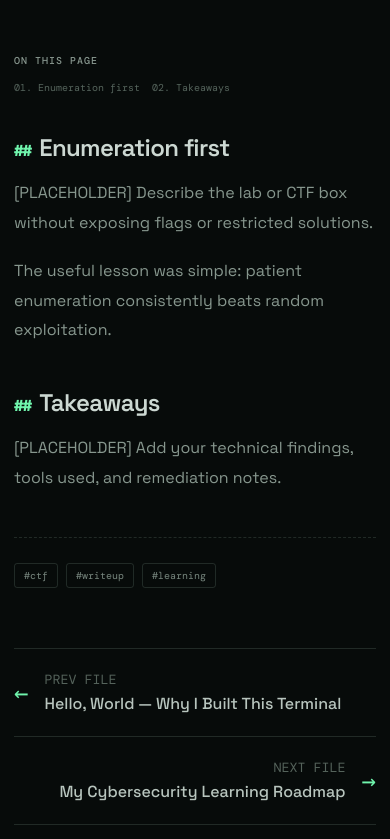
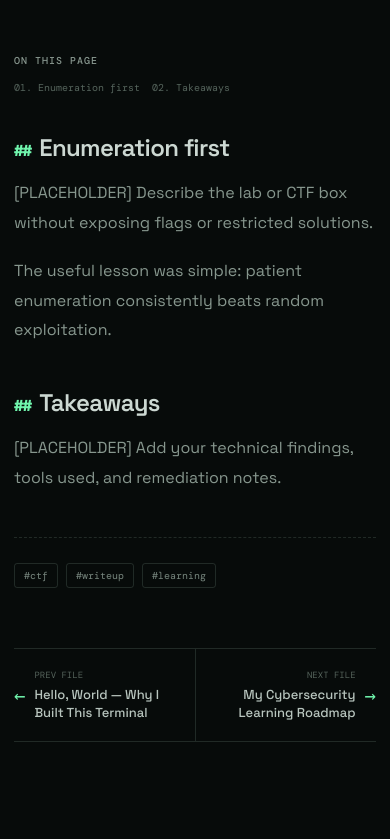
Before and after one commit to iAmncloud9/iamncloud9.github.io, a Next.js app: page /blog/first-box-pwned in a window 390 px wide. Shown: the part 333-1172 px from the top of the page. Built offline with nearby package versions, Linux system fonts and the light colour scheme; a web font is replaced by a local one.

Commit message:
Prev Blogs button for mobile screen

```diff
--- a/src/app/globals.css
+++ b/src/app/globals.css
@@ -375,9 +375,13 @@ kbd { padding: 1px 5px; border: 1px solid #334039; border-bottom-width: 2px; bor
   .blog-content { display: block; }
   .blog-aside { position: static; margin-bottom: 35px; }
   .blog-aside a { display: inline; margin-right: 12px; }
-  .blog-navigation { grid-template-columns: 1fr; }
-  .blog-next.is-prev { padding: 22px 0; }
-  .blog-next.is-next { padding: 22px 0; border-top: 1px solid var(--border); border-left: 0; }
+  .blog-navigation { grid-template-columns: repeat(2, minmax(0, 1fr)); }
+  .blog-next { gap: 9px; padding-block: 20px; }
+  .blog-next.is-prev { padding-right: 12px; }
+  .blog-next.is-next { padding-left: 12px; border-top: 0; border-left: 1px solid var(--border); }
+  .blog-next small { font-size: 9px; }
+  .blog-next strong { font-size: 13px; line-height: 1.35; }
+  .blog-navigation-arrow { font-size: 19px; }
 }
 
 @media (prefers-reduced-motion: reduce) {
```
